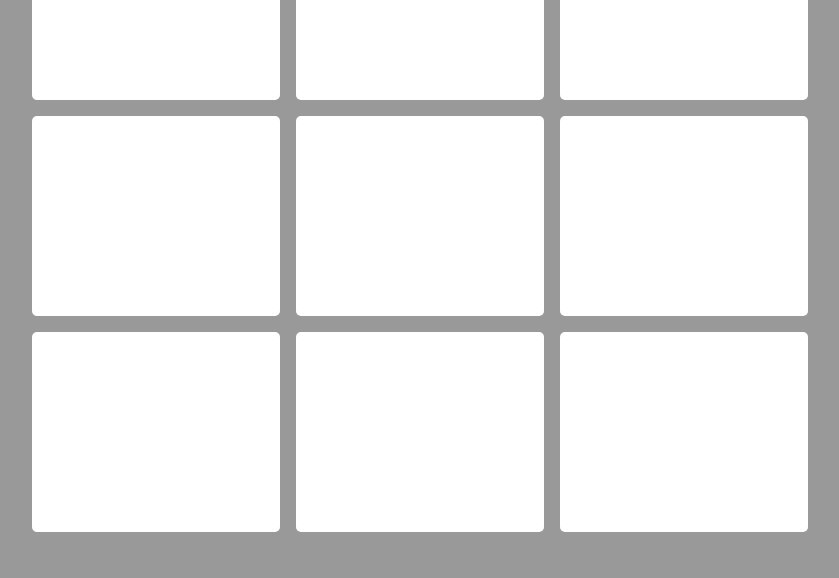
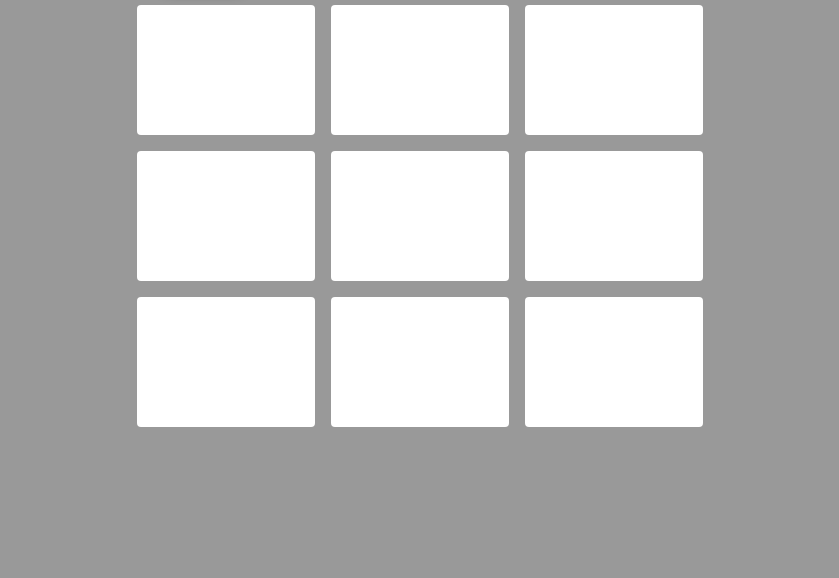
Before and after one commit to Sara-Alcaras/JogoDaVelha, a React app: page / in a window 1280 px wide. Shown: the part 222-800 px from the top of the page, without its empty margins (220-1059 px from the left). Built offline with nearby package versions, Linux system fonts and the light colour scheme.

Commit message:
layout correction
I changed the board size

```diff
--- a/src/JogoDaVelha.css
+++ b/src/JogoDaVelha.css
@@ -62,8 +62,8 @@ body {
 
 .board {
   display: grid;
-  grid-template-columns: repeat(3, 248px);
-  grid-template-rows: repeat(3, 200px);
+  grid-template-columns: repeat(3, 178px);
+  grid-template-rows: repeat(3, 130px);
   gap: 1rem;
   cursor: pointer;
 }
@@ -79,8 +79,8 @@ body {
 
 
   background-color: white;
-  border-radius: 5px;
-  font-size: 3rem;
+  border-radius: 4px;
+  font-size: 2rem;
   font-weight: bold;
   color: #00000066;
 }
@@ -103,11 +103,11 @@ body {
 
 footer{
   text-align: center;
-  font-size: 40px;
+  font-size: 30px;
 }
 
 .winner-message{
-  margin: 2rem;
+  margin: 1rem;
 }
 
 .winner-message span.O{
@@ -144,6 +144,9 @@ button {
   main {
     font-size: 1.5rem;
   }
+
+
+
 }
 
 @media only screen and (max-width: 767px) and (orientation:landscape) {
```
